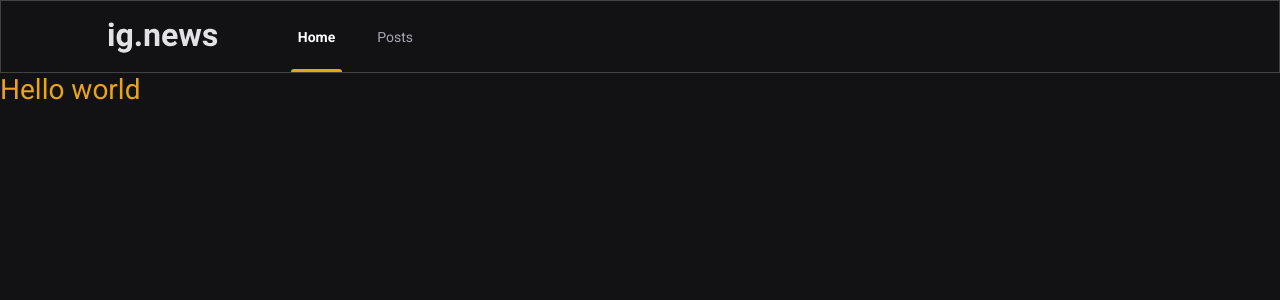
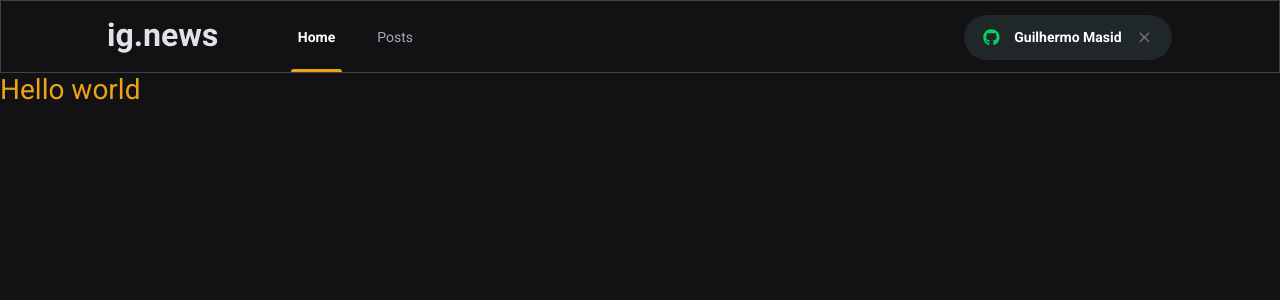
Before and after one commit to peguimasid/ig.news, a Next.js app: page / in a window 1280 px wide. Shown: the top 300 px of the page. Built offline with nearby package versions, Linux system fonts and the light colour scheme.

Commit message:
sign in button

```diff
--- a/package.json
+++ b/package.json
@@ -12,6 +12,7 @@
     "next": "12.0.10",
     "react": "17.0.2",
     "react-dom": "17.0.2",
+    "react-icons": "^4.3.1",
     "sass": "^1.49.7"
   },
   "devDependencies": {
--- a/src/components/Header/index.tsx
+++ b/src/components/Header/index.tsx
@@ -1,6 +1,8 @@
 import { FunctionComponent } from 'react';
 import Image from 'next/image';
 import clsx from 'clsx';
+
+import SignInButton from '../SignInButton';
 
 import styles from './styles.module.scss';
 
@@ -26,6 +28,9 @@ const Header: FunctionComponent = () => {
             Posts
           </a>
         </nav>
+        <div className="ml-auto">
+          <SignInButton />
+        </div>
       </div>
     </header>
   );
--- /dev/null
+++ b/src/components/SignInButton/index.tsx
@@ -0,0 +1,25 @@
+import { FunctionComponent } from 'react';
+import { FaGithub } from 'react-icons/fa';
+import { FiX } from 'react-icons/fi';
+
+const SignInButton: FunctionComponent = () => {
+  const isUserLoggedIn = true;
+
+  if (isUserLoggedIn)
+    return (
+      <button className="h-32 rounded-32 flex bg-grey-A850 justify-center items-center font-semibold px-14 text-white hover:brightness-90">
+        <FaGithub color="#04D361" className="w-12 h-12 mr-10" />
+        Guilhermo Masid
+        <FiX color="#737380" className="w-12 h-12 ml-10" />
+      </button>
+    );
+
+  return (
+    <button className="h-32 rounded-32 flex bg-grey-A850 justify-center items-center font-semibold px-14 text-white hover:brightness-90">
+      <FaGithub color="#EBA417" className="w-12 h-12 mr-10" />
+      Sign in with Github
+    </button>
+  );
+};
+
+export default SignInButton;
--- a/tailwind.config.js
+++ b/tailwind.config.js
@@ -34,6 +34,7 @@ module.exports = {
         A100: '#E1E1E6',
         A300: '#A8A8B3',
         A800: '#29292E',
+        A850: '#1F2729',
         A900: '#121214',
       },
       red: {
```
Also changed, not shown: src/components/SignInButton/styles.module.scss (added), 1 other file (tests, documents, lock files or other folders).
